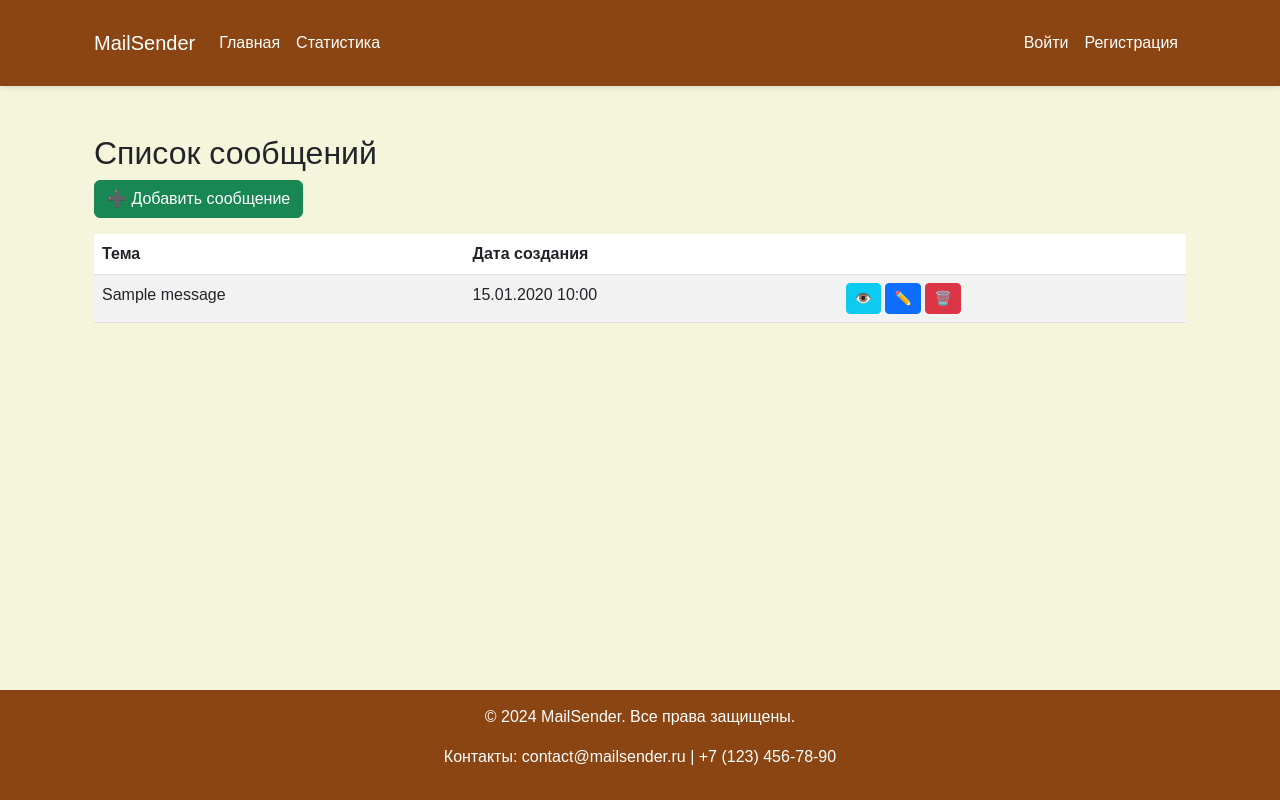
After one commit to Kirill-Taras/django_mailing, a Django app: page /messages/ in a window 1280 px wide. The commit adds this page. Run offline with Django 5.2, Linux system fonts and the light colour scheme; tables that the repository leaves empty hold one stand-in row (values such as "Sample post").

Commit message:
Реализовать CRUD сообщений

```diff
--- a/mailing/models.py
+++ b/mailing/models.py
@@ -1,5 +1,6 @@
 from django.db import models
 
+"""Модель получателя рассылки"""
 class Client(models.Model):
     email = models.EmailField(unique=True, verbose_name="Email")
     full_name = models.CharField(max_length=50, verbose_name="ФИО", null=True, blank=True)
@@ -12,3 +13,18 @@ class Client(models.Model):
 
     def __str__(self):
         return f'{self.full_name} <{self.email}>'
+
+
+"""Модель сообщения"""
+class Message(models.Model):
+    subject = models.CharField(max_length=150, verbose_name="Тема письма")
+    body = models.TextField(verbose_name="Тело письма")
+    created_at = models.DateTimeField(auto_now_add=True, verbose_name="Дата создания")
+
+    class Meta:
+        verbose_name = "Сообщение"
+        verbose_name_plural = "Сообщения"
+        ordering = ['-created_at']
+
+    def __str__(self):
+        return self.subject
--- /dev/null
+++ b/mailing/templates/mailing/message_list.html
@@ -0,0 +1,31 @@
+{% extends 'base.html' %}
+{% block content %}
+<div class="container mt-4">
+    <h2>Список сообщений</h2>
+    <a href="{% url 'mailing:message_add' %}" class="btn btn-success mb-3">➕ Добавить сообщение</a>
+    <table class="table table-striped">
+        <thead>
+            <tr>
+                <th>Тема</th>
+                <th>Дата создания</th>
+                <th></th>
+            </tr>
+        </thead>
+        <tbody>
+            {% for message in messages %}
+            <tr>
+                <td>{{ message.subject }}</td>
+                <td>{{ message.created_at|date:"d.m.Y H:i" }}</td>
+                <td>
+                    <a href="{% url 'mailing:message_detail' message.pk %}" class="btn btn-sm btn-info">👁️</a>
+                    <a href="{% url 'mailing:message_edit' message.pk %}" class="btn btn-sm btn-primary">✏️</a>
+                    <a href="{% url 'mailing:message_delete' message.pk %}" class="btn btn-sm btn-danger">🗑️</a>
+                </td>
+            </tr>
+            {% empty %}
+            <tr><td colspan="3">Сообщения не найдены.</td></tr>
+            {% endfor %}
+        </tbody>
+    </table>
+</div>
+{% endblock %}
--- a/mailing/urls.py
+++ b/mailing/urls.py
@@ -1,11 +1,24 @@
 from django.urls import path
-from .views import home_view, ClientListView, ClientCreateView, ClientUpdateView, ClientDeleteView, ClientDetailView
+
+from .apps import MailingConfig
+from .views import home_view, ClientListView, ClientCreateView, ClientUpdateView, ClientDeleteView, ClientDetailView, \
+    MessageListView, MessageCreateView, MessageUpdateView, MessageDeleteView, MessageDetailView
+
+app_name = MailingConfig.name
 
 urlpatterns = [
+    #Главная страница
     path('', home_view, name='home'),
+    #Страницы для работы с получателями рассылок
     path('clients/', ClientListView.as_view(), name='client_list'),
     path('clients/add/', ClientCreateView.as_view(), name='client_add'),
     path('clients/<int:pk>/edit/', ClientUpdateView.as_view(), name='client_edit'),
     path('clients/<int:pk>/delete/', ClientDeleteView.as_view(), name='client_delete'),
     path('clients/<int:pk>/', ClientDetailView.as_view(), name='client_detail'),
+    #Страницы для работы с сообщениями
+    path('messages/', MessageListView.as_view(), name='message_list'),
+    path('messages/add/', MessageCreateView.as_view(), name='message_add'),
+    path('messages/<int:pk>/edit/', MessageUpdateView.as_view(), name='message_edit'),
+    path('messages/<int:pk>/delete/', MessageDeleteView.as_view(), name='message_delete'),
+    path('messages/<int:pk>/', MessageDetailView.as_view(), name='message_detail'),
 ]
--- a/mailing/views.py
+++ b/mailing/views.py
@@ -1,8 +1,7 @@
 from django.urls import reverse_lazy
 from django.views.generic import ListView, CreateView, UpdateView, DetailView, DeleteView
 from django.shortcuts import render
-from mailing.models import Client
-
+from mailing.models import Client, Message
 
 """Главная страница"""
 def home_view(request):
@@ -14,13 +13,11 @@ class ClientListView(ListView):
     template_name = 'mailing/client_list.html'
     context_object_name = 'clients'
 
-
 class ClientCreateView(CreateView):
     model = Client
     fields = ['email', 'full_name', 'comment']
     template_name = 'mailing/client_form.html'
     success_url = reverse_lazy('client_list')
-
 
 class ClientUpdateView(UpdateView):
     model = Client
@@ -28,14 +25,40 @@ class ClientUpdateView(UpdateView):
     template_name = 'mailing/client_form.html'
     success_url = reverse_lazy('client_list')
 
-
 class ClientDeleteView(DeleteView):
     model = Client
     template_name = 'mailing/client_confirm_delete.html'
     success_url = reverse_lazy('client_list')
 
-
 class ClientDetailView(DetailView):
     model = Client
     template_name = 'mailing/client_detail.html'
     context_object_name = 'client'
+
+"""Страницы для работы с сообщениями"""
+class MessageListView(ListView):
+    model = Message
+    template_name = 'mailing/message_list.html'
+    context_object_name = 'messages'
+
+class MessageCreateView(CreateView):
+    model = Message
+    fields = ['subject', 'body']
+    template_name = 'mailing/message_form.html'
+    success_url = reverse_lazy('mailing:message_list')
+
+class MessageUpdateView(UpdateView):
+    model = Message
+    fields = ['subject', 'body']
+    template_name = 'mailing/message_form.html'
+    success_url = reverse_lazy('mailing:message_list')
+
+class MessageDeleteView(DeleteView):
+    model = Message
+    template_name = 'mailing/message_confirm_delete.html'
+    success_url = reverse_lazy('mailing:message_list')
+
+class MessageDetailView(DetailView):
+    model = Message
+    template_name = 'mailing/message_detail.html'
+    context_object_name = 'message'
--- a/templates/includes/header.html
+++ b/templates/includes/header.html
@@ -2,14 +2,14 @@
     <div class="container">
         <nav class="navbar navbar-expand-lg navbar-dark">
             <div class="container-fluid">
-                <a class="navbar-brand" href="{% url 'home' %}">MailSender</a>
+                <a class="navbar-brand" href="{% url 'mailing:home' %}">MailSender</a>
                 <button class="navbar-toggler" type="button" data-bs-toggle="collapse" data-bs-target="#navbarNav">
                     <span class="navbar-toggler-icon"></span>
                 </button>
                 <div class="collapse navbar-collapse" id="navbarNav">
                     <ul class="navbar-nav me-auto">
                         <li class="nav-item">
-                            <a class="nav-link" href="{% url 'home' %}">Главная</a>
+                            <a class="nav-link" href="{% url 'mailing:home' %}">Главная</a>
                         </li>
                         <li class="nav-item">
                             <a class="nav-link" href= >Статистика</a>
```
Also changed, not shown: mailing/templates/mailing/message_confirm_delete.html (added, +12 -0 lines), mailing/templates/mailing/message_detail.html (added, +12 -0 lines), mailing/templates/mailing/message_form.html (added, +12 -0 lines).
